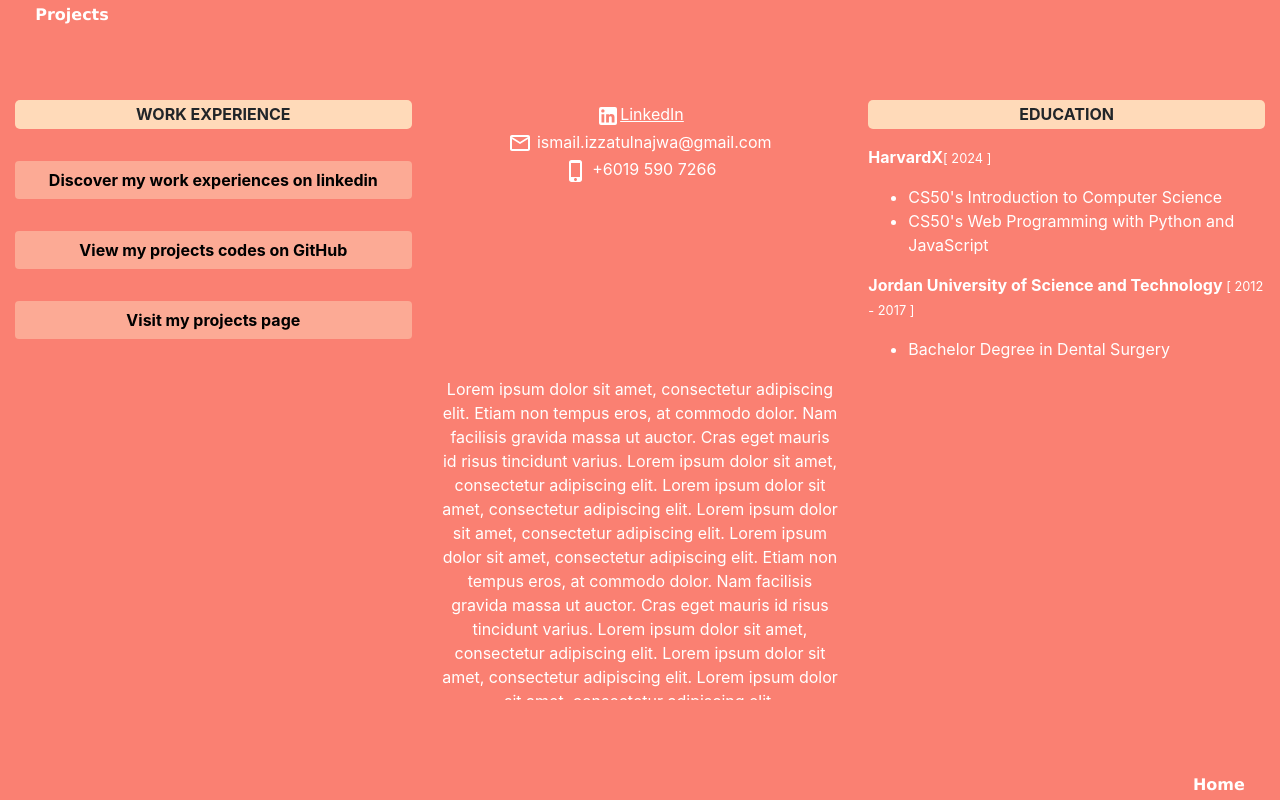
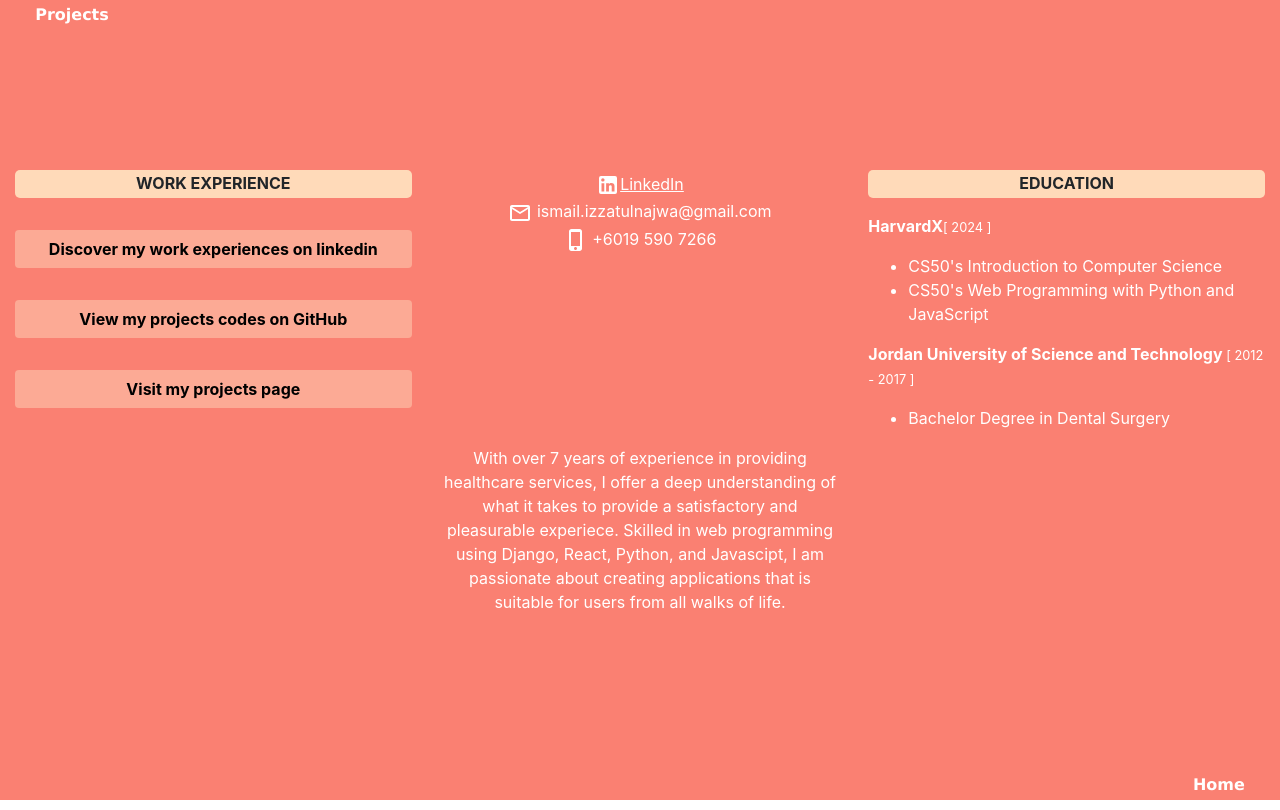
Before and after one commit to Izzywa/portfolio, a React (Create React App) app: page / in a window 1280 px wide. Both pictures are taken after a click on the element "Profile". Built offline with nearby package versions, Linux system fonts and the light colour scheme.

Commit message:
profile description finished

```diff
--- a/src/components/Profile.js
+++ b/src/components/Profile.js
@@ -11,12 +11,11 @@
     const githubURL = "https://github.com/Izzywa"
     const workEmail = " ismail.izzatulnajwa@gmail.com"
     const phoneNum = "+6019 590 7266"
-    const profileDesc = "Lorem ipsum dolor sit amet, consectetur adipiscing elit. \
-    Etiam non tempus eros, at commodo dolor. Nam facilisis gravida massa ut auctor. Cras eget mauris id risus tincidunt varius. \
-    Lorem ipsum dolor sit amet, consectetur adipiscing elit. \
-    Lorem ipsum dolor sit amet, consectetur adipiscing elit. \
-    Lorem ipsum dolor sit amet, consectetur adipiscing elit. \
-    "
+    const profileDesc = "With over 7 years of experience in providing healthcare services, \
+    I offer a deep understanding of what it takes to provide a satisfactory and pleasurable \
+    experiece. Skilled in web programming using Django, React, Python, and Javascipt, I \
+    am passionate about creating applications that is suitable for users from all walks of life."
+
     const EducationList = [
         {
             location: 'HarvardX',
@@ -66,7 +65,7 @@
                 <div className="image-div"></div>
                 </div>
                 <div className="description-div text-center">
-                    <p>{profileDesc} {profileDesc}</p>
+                    <p>{profileDesc}</p>
                     </div>
             </div>
             </>
```
